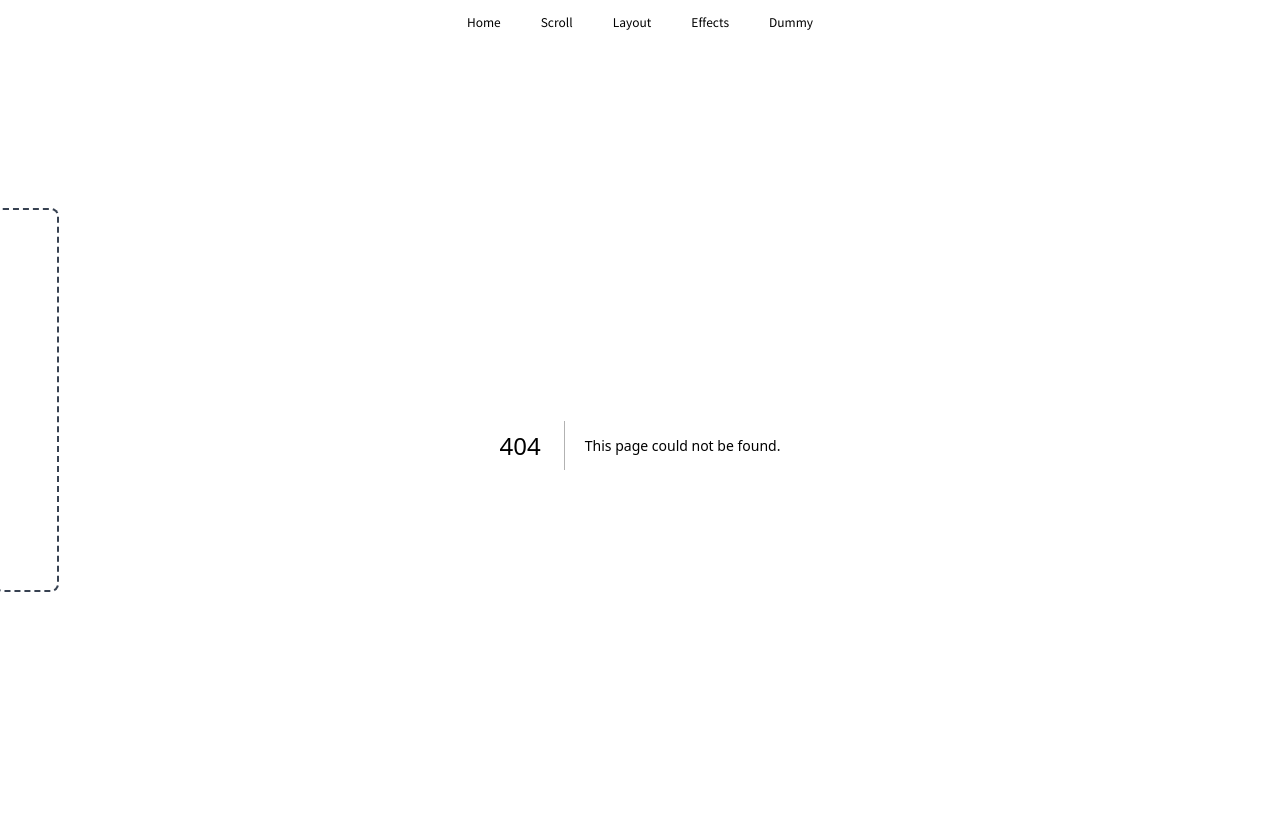
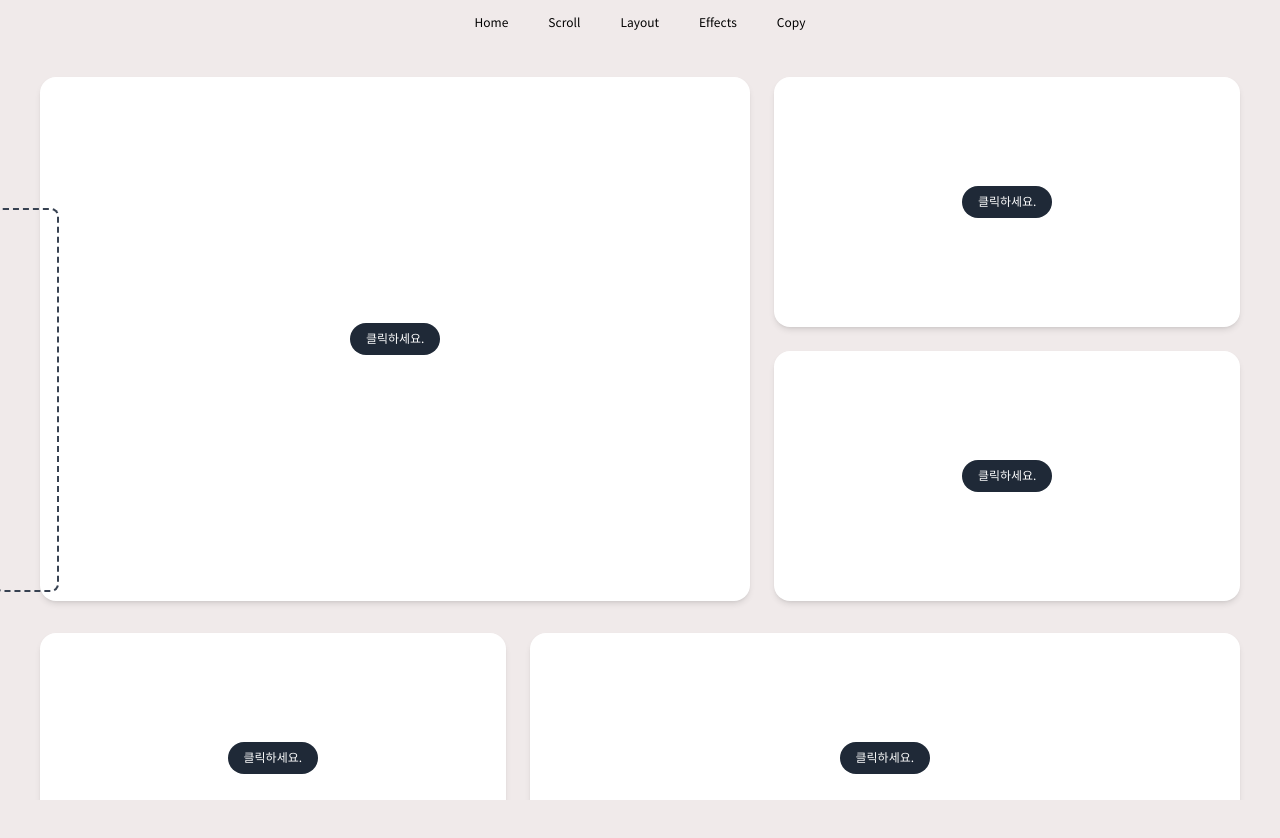
Before and after one commit to arkc1009/introduce, a Next.js app: page /copy in a window 1280 px wide. Before the commit this address had no page. Shown: the top 838 px of the page. After the commit the page ends 800 px from the top, so only its background shows below. Built offline with nearby package versions, Linux system fonts and the light colour scheme.

Commit message:
Apple Deepdive Page Copy

```diff
--- a/lib/constants.ts
+++ b/lib/constants.ts
@@ -30,5 +30,5 @@ export const menus: Menu[] = [
     href: '/effects',
     subs: ['CircleWave'],
   },
-  { title: 'Dummy', icon: '📢' },
+  { title: 'Copy', href: '/copy', icon: '📢' },
 ];
--- a/package.json
+++ b/package.json
@@ -26,7 +26,8 @@
     "react-icons": "^4.10.1",
     "tailwind-merge": "^1.14.0",
     "tailwindcss": "3.3.3",
-    "typescript": "5.1.6"
+    "typescript": "5.1.6",
+    "usehooks-ts": "^2.9.1"
   },
   "devDependencies": {
     "@trivago/prettier-plugin-sort-imports": "^4.2.0",
--- /dev/null
+++ b/src/app/copy/page.tsx
@@ -0,0 +1,97 @@
+'use client';
+
+import DeepDive from '@/components/DeepDive';
+import { AnimatePresence, motion, useCycle, useScroll, useTransform } from 'framer-motion';
+import { useRef, useState } from 'react';
+import { twMerge } from 'tailwind-merge';
+
+export default function CopyPage() {
+  const [temp, setTemp] = useState<string | null>(null);
+  const scrollContainer = useRef<HTMLElement>(null);
+  const { scrollY } = useScroll({ container: scrollContainer });
+
+  return (
+    <motion.main
+      ref={scrollContainer}
+      className={twMerge(
+        'relative w-full max-h-[calc(100%_-_45px)] overflow-x-hidden',
+        temp ? 'overflow-y-hidden' : 'overflow-y-auto',
+      )}
+    >
+      <motion.div
+        className="max-w-[1200px] mx-auto flex min-h-screen flex-col items-center gap-8 pt-8"
+        initial={{ x: 0 }}
+        animate={{ x: temp ? '-100vw' : 0 }}
+        transition={{ type: 'tween', duration: 1, ease: 'easeOut' }}
+      >
+        <section className="w-full h-auto grid grid-cols-5 grid-rows-[repeat(2,_250px)] gap-6">
+          <article className="grid place-items-center bg-white rounded-2xl shadow-md col-[1_/_4] row-[1_/_3]">
+            <button
+              className="py-2 px-4 rounded-2xl bg-gray-800 text-white text-xs font-light grid place-items-center hover:bg-gray-700"
+              onClick={() => setTemp('1')}
+            >
+              클릭하세요.
+            </button>
+          </article>
+          <article className="grid place-items-center bg-white rounded-2xl shadow-md col-[4_/_6] row-[1_/_2]">
+            <button
+              className="py-2 px-4 rounded-2xl bg-gray-800 text-white text-xs font-light grid place-items-center hover:bg-gray-700"
+              onClick={() => setTemp('1')}
+            >
+              클릭하세요.
+            </button>
+          </article>
+          <article className="grid place-items-center bg-white rounded-2xl shadow-md col-[4_/_6] row-[2_/_3]">
+            <button
+              className="py-2 px-4 rounded-2xl bg-gray-800 text-white text-xs font-light grid place-items-center hover:bg-gray-700"
+              onClick={() => setTemp('1')}
+            >
+              클릭하세요.
+            </button>
+          </article>
+        </section>
+
+        <section className="w-full h-auto grid grid-cols-5 grid-rows-[repeat(2,_250px)] gap-6">
+          <article className="grid place-items-center bg-white rounded-2xl shadow-md col-[1_/_3]">
+            <button
+              className="py-2 px-4 rounded-2xl bg-gray-800 text-white text-xs font-light grid place-items-center hover:bg-gray-700"
+              onClick={() => setTemp('1')}
+            >
+              클릭하세요.
+            </button>
+          </article>
+          <article className="grid place-items-center bg-white rounded-2xl shadow-md col-[3_/_6]">
+            <button
+              className="py-2 px-4 rounded-2xl bg-gray-800 text-white text-xs font-light grid place-items-center hover:bg-gray-700"
+              onClick={() => setTemp('1')}
+            >
+              클릭하세요.
+            </button>
+          </article>
+        </section>
+      </motion.div>
+
+      <AnimatePresence initial={false}>
+        {temp && (
+          <DeepDive scrollY={scrollY} onClose={() => setTemp(null)}>
+            <div className="min-w-[100vw] h-full grid place-items-center">
+              <h2 className="text-9xl font-extrabold">Deep Dive Page1.</h2>
+            </div>
+
+            <div className="min-w-[100vw] h-full grid place-items-center">
+              <h2 className="text-9xl font-extrabold">Deep Dive Page2.</h2>
+            </div>
+
+            <div className="min-w-[100vw] h-full grid place-items-center">
+              <h2 className="text-9xl font-extrabold">Deep Dive Page3.</h2>
+            </div>
+
+            <div className="min-w-[100vw] h-full grid place-items-center">
+              <h2 className="text-9xl font-extrabold">Deep Dive Page4.</h2>
+            </div>
+          </DeepDive>
+        )}
+      </AnimatePresence>
+    </motion.main>
+  );
+}
--- a/src/app/layout.tsx
+++ b/src/app/layout.tsx
@@ -40,7 +40,7 @@ export const metadata: Metadata = {
 export default function RootLayout({ children }: { children: React.ReactNode }) {
   return (
     <html lang="ko" className={`${notoSansLocal.variable} scroll-smooth`}>
-      <body className="font-sans min-h-screen max-h-screen overflow-y-auto scroll-smooth">
+      <body className="font-sans min-h-[100dvh] h-[100dvh] max-h-[100dvh] overflow-y-auto overflow-x-hidden scroll-smooth">
         <Header />
         {children}
         <Sidebar />
--- /dev/null
+++ b/src/components/DeepDive/index.tsx
@@ -0,0 +1,91 @@
+'use client';
+
+import { MotionValue, motion, useMotionTemplate, useScroll, useTransform } from 'framer-motion';
+import { PropsWithChildren, useMemo, useRef } from 'react';
+import { IoIosClose } from 'react-icons/io';
+import { useElementSize, useWindowSize } from 'usehooks-ts';
+
+interface DeepDiveProps {
+  onClose: () => void;
+  scrollY: MotionValue<number>;
+}
+
+function DeepDive({ children, scrollY, onClose }: PropsWithChildren<DeepDiveProps>) {
+  const deepDiveRef = useRef<HTMLDivElement>(null);
+
+  const { scrollYProgress: deepDiveProgress } = useScroll({
+    container: deepDiveRef,
+  });
+
+  const { width: windowWidth, height: windowHeight } = useWindowSize();
+  const [elementRef, { width: elementWidth }] = useElementSize();
+
+  const overflowRatio = useMemo(() => {
+    if (!elementWidth) return 1;
+
+    return elementWidth / windowWidth;
+  }, [elementWidth, windowWidth]);
+
+  const deepDiveX = useTransform(deepDiveProgress, [0, 1], [0, -(elementWidth - windowWidth)]);
+
+  const closeButtonWidth = useTransform(deepDiveProgress, () =>
+    deepDiveProgress.get() >= 1 ? 64 : 32,
+  );
+  const closeButtonBackgroundOpacity = useTransform(deepDiveProgress, () =>
+    deepDiveProgress.get() >= 1 ? 1 : 0.4,
+  );
+  const closeButtonBackground = useMotionTemplate`rgba(255,255,255,${closeButtonBackgroundOpacity})`;
+
+  return (
+    <motion.div
+      initial={{ x: '100%', y: scrollY.get() }}
+      animate={{ x: 0 }}
+      exit={{ x: '100%' }}
+      transition={{ type: 'tween', duration: 1, ease: 'easeOut' }}
+      className="absolute top-0 left-0 w-screen h-[calc(100dvh_-_45px)]"
+    >
+      <motion.div
+        className="h-full overflow-y-auto overflow-x-hidden bg-gray-900 text-white"
+        ref={deepDiveRef}
+      >
+        <motion.section
+          className="sticky top-0 left-0 w-fit h-full flex items-center"
+          style={{ x: deepDiveX }}
+          ref={elementRef}
+        >
+          {children}
+        </motion.section>
+
+        <motion.div style={{ height: (overflowRatio - 1) * windowHeight }}></motion.div>
+      </motion.div>
+
+      {overflowRatio > 1 && (
+        <motion.div
+          className="absolute bottom-12 left-0 w-full flex justify-center items-center"
+          initial={{ opacity: 0 }}
+          animate={{ opacity: 1 }}
+          exit={{ opacity: 0 }}
+        >
+          <div className="w-[50%] flex items-center">
+            <div className="w-[90%] h-1 bg-white bg-opacity-40">
+              <motion.div
+                style={{ scaleX: deepDiveProgress }}
+                className="w-full h-full origin-left bg-white"
+              />
+            </div>
+
+            <motion.article
+              className="w-8 h-8 rounded-full flex justify-center items-center cursor-pointer overflow-hidden transition-all hover:opacity-75"
+              style={{ width: closeButtonWidth, backgroundColor: closeButtonBackground }}
+              onClick={() => onClose()}
+            >
+              <IoIosClose className="w-6 h-6" />
+            </motion.article>
+          </div>
+        </motion.div>
+      )}
+    </motion.div>
+  );
+}
+
+export default DeepDive;
```
Also changed, not shown: 1 other file (tests, documents, lock files or other folders).
